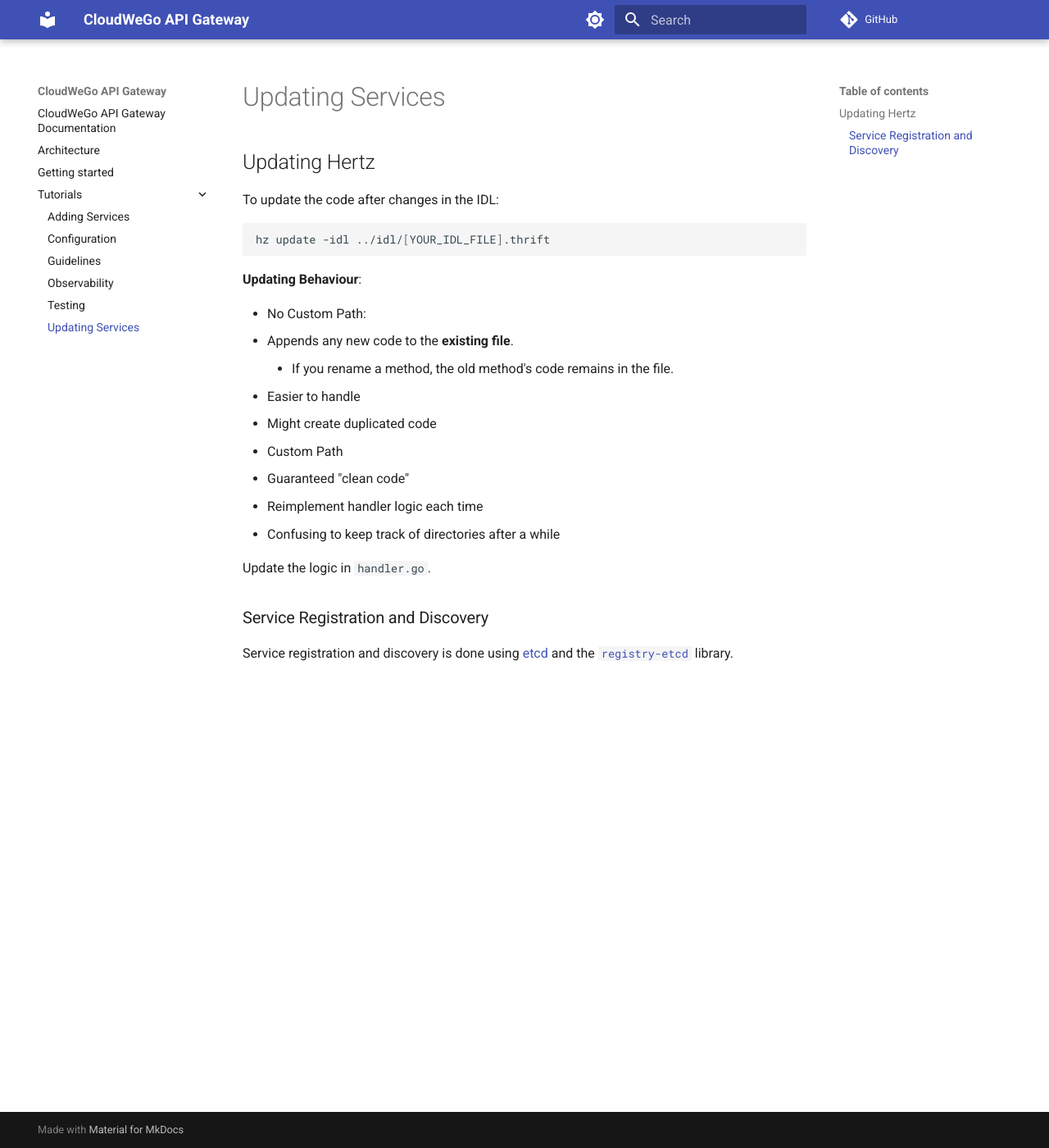
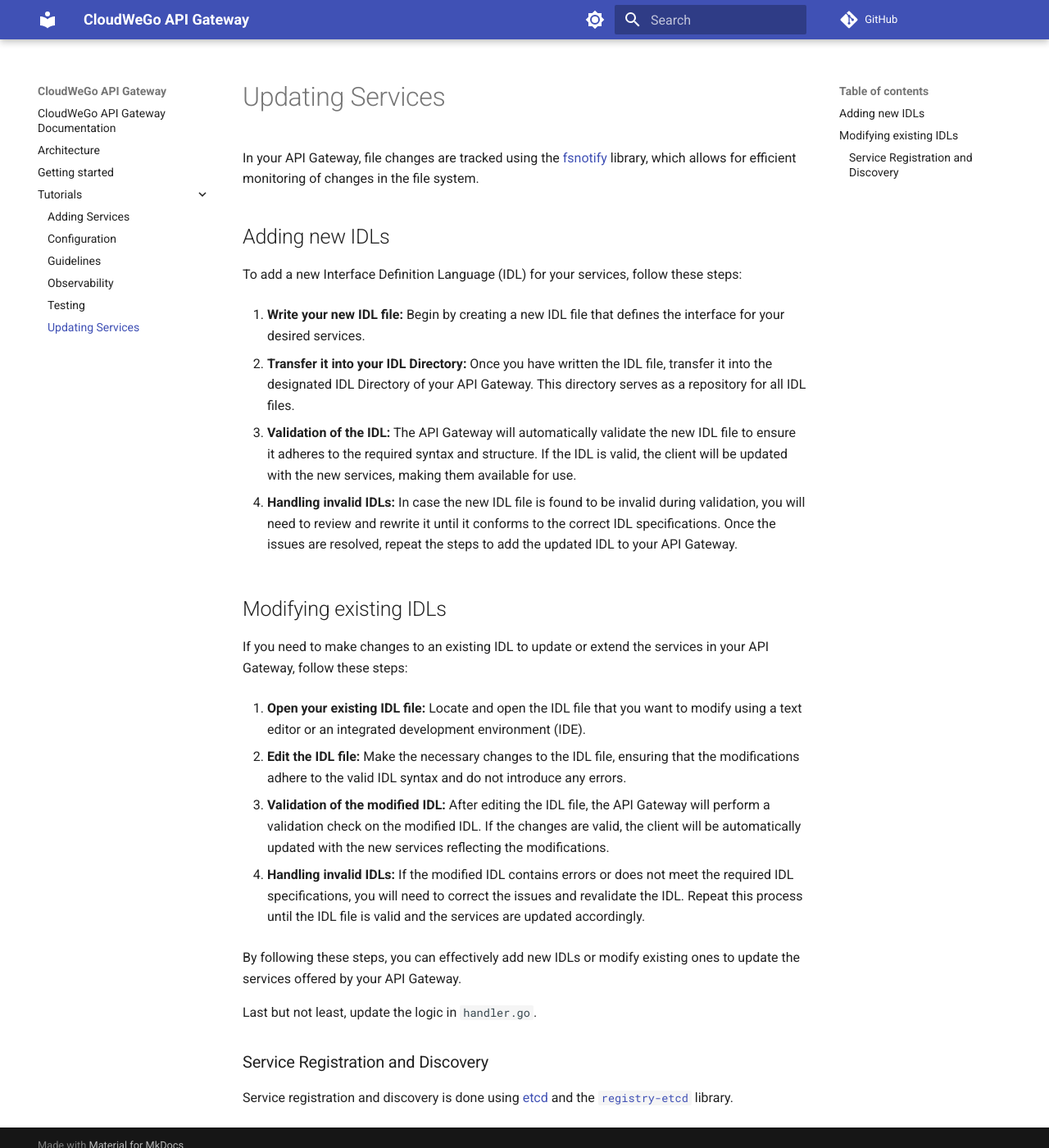
Before and after one commit to tim-pipi/cloudwego-api-gateway, an MkDocs documentation site: the page built from docs/tutorials/updating-services.md, in a window 1280 px wide and 1400 px high. Shown: the whole window at 82% size. Built offline with MkDocs 1.6.1 and Material for MkDocs 9.7.7, drawn with Linux system fonts in a browser that asks for light colours; comment, search, counter and statistics services are not loaded.

Commit message:
Update docs for Updating Services

````diff
--- a/docs/tutorials/updating-services.md
+++ b/docs/tutorials/updating-services.md
@@ -1,26 +1,34 @@
 # Updating Services
 
-## Updating Hertz
+In your API Gateway, file changes are tracked using the [fsnotify](https://github.com/fsnotify/fsnotify) library, which allows for efficient monitoring of changes in the file system.
 
-To update the code after changes in the IDL:
+## Adding new IDLs
 
-```shell
-hz update -idl ../idl/[YOUR_IDL_FILE].thrift
-```
+To add a new Interface Definition Language (IDL) for your services, follow these steps:
 
-**Updating Behaviour**:
+1. **Write your new IDL file:** Begin by creating a new IDL file that defines the interface for your desired services.
 
-- No Custom Path:
-  - Appends any new code to the **existing file**.
-    - If you rename a method, the old method's code remains in the file.
-  - Easier to handle
-  - Might create duplicated code
-- Custom Path
-  - Guaranteed "clean code"
-  - Reimplement handler logic each time
-  - Confusing to keep track of directories after a while
+2. **Transfer it into your IDL Directory:** Once you have written the IDL file, transfer it into the designated IDL Directory of your API Gateway. This directory serves as a repository for all IDL files.
 
-Update the logic in `handler.go`.
+3. **Validation of the IDL:** The API Gateway will automatically validate the new IDL file to ensure it adheres to the required syntax and structure. If the IDL is valid, the client will be updated with the new services, making them available for use.
+
+4. **Handling invalid IDLs:** In case the new IDL file is found to be invalid during validation, you will need to review and rewrite it until it conforms to the correct IDL specifications. Once the issues are resolved, repeat the steps to add the updated IDL to your API Gateway.
+
+## Modifying existing IDLs
+
+If you need to make changes to an existing IDL to update or extend the services in your API Gateway, follow these steps:
+
+1. **Open your existing IDL file:** Locate and open the IDL file that you want to modify using a text editor or an integrated development environment (IDE).
+
+2. **Edit the IDL file:** Make the necessary changes to the IDL file, ensuring that the modifications adhere to the valid IDL syntax and do not introduce any errors.
+
+3. **Validation of the modified IDL:** After editing the IDL file, the API Gateway will perform a validation check on the modified IDL. If the changes are valid, the client will be automatically updated with the new services reflecting the modifications.
+
+4. **Handling invalid IDLs:** If the modified IDL contains errors or does not meet the required IDL specifications, you will need to correct the issues and revalidate the IDL. Repeat this process until the IDL file is valid and the services are updated accordingly.
+
+By following these steps, you can effectively add new IDLs or modify existing ones to update the services offered by your API Gateway.
+
+Last but not least, update the logic in `handler.go`.
 
 ### Service Registration and Discovery
 
````
